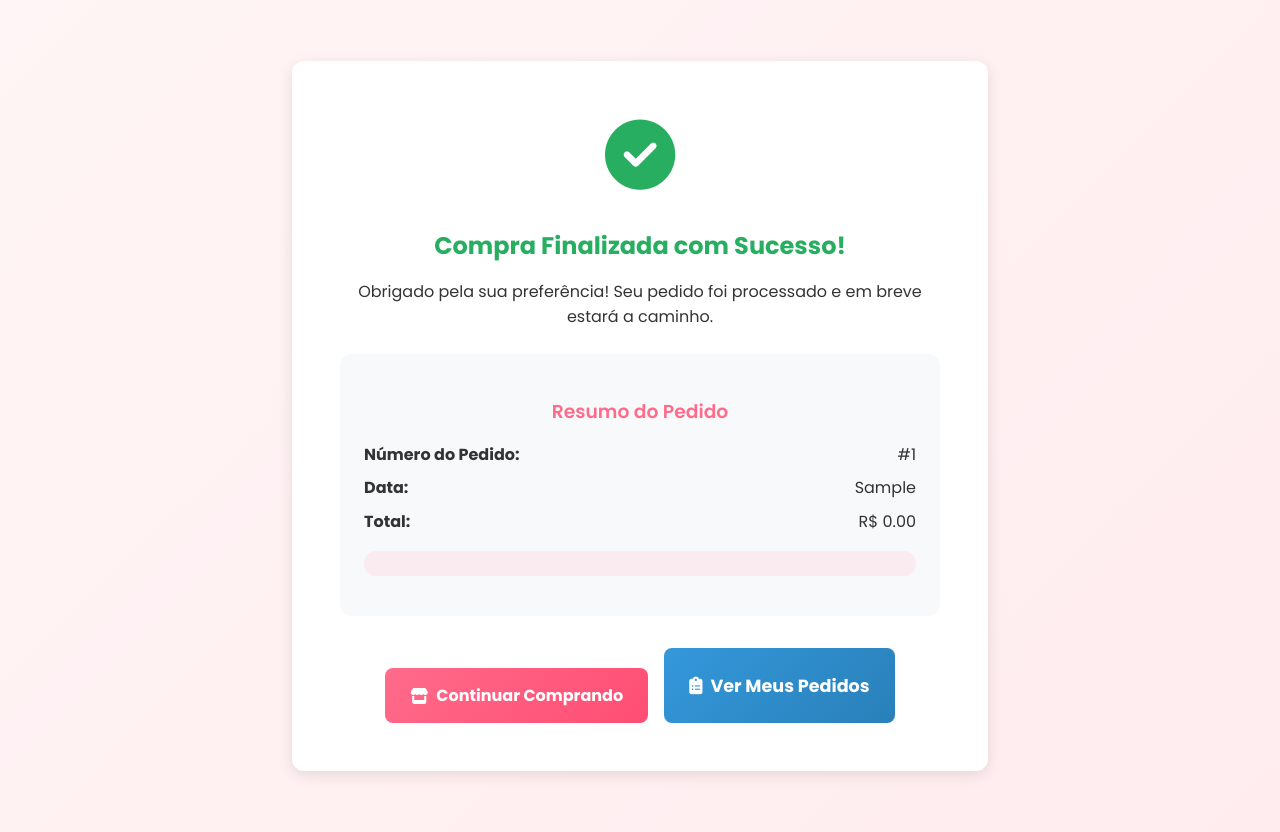
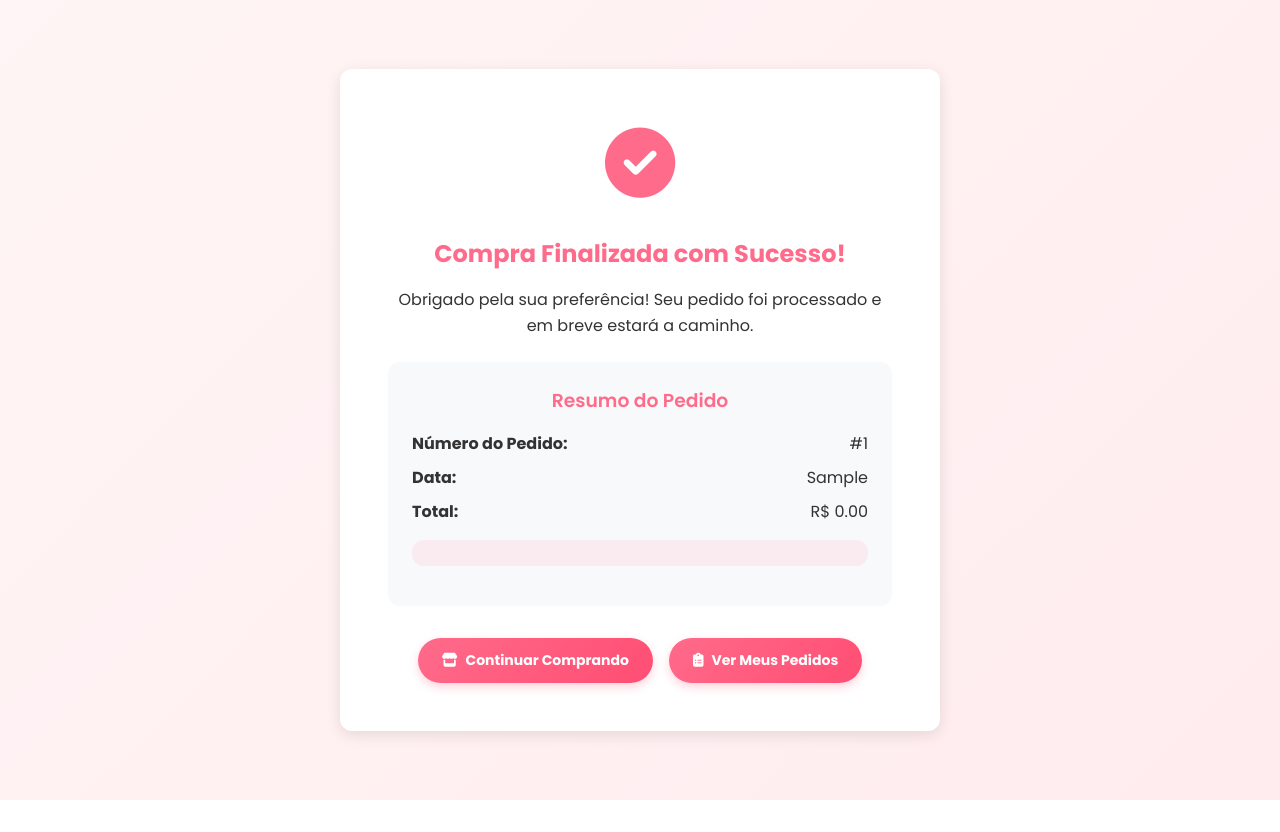
Before and after one commit to SavioSalesSantos/CupcakeStore, a Flask app: template frontend/templates/compra_finalizada.html in a window 1280 px wide. After the commit the page ends 800 px from the top, so only its background shows below. Run offline with Flask 3, Linux system fonts and the light colour scheme; the template is opened without the code that fills it: most values are stand-ins (such as "Sample title", 1, 10 or a date in 2020); some libraries are stand-ins or nearby versions.

Commit message:
PADRONIZAÇÃO DOS BOTÕES

```diff
--- a/frontend/templates/compra_finalizada.html
+++ b/frontend/templates/compra_finalizada.html
@@ -1,4 +1,4 @@
-<!-- templates/compra_finalizada.html (versão atualizada) -->
+<!-- templates/compra_finalizada.html -->
 <!DOCTYPE html>
 <html lang="pt-BR">
 <head>
@@ -20,6 +20,12 @@
             --white: #ffffff;
             --shadow: 0 4px 15px rgba(0, 0, 0, 0.1);
             --radius: 12px;
+        }
+
+        * {
+            margin: 0;
+            padding: 0;
+            box-sizing: border-box;
         }
 
         body {
@@ -45,7 +51,7 @@
 
         .icone-sucesso {
             font-size: 4rem;
-            color: var(--accent);
+            color: var(--primary);
             margin-bottom: 1.5rem;
             animation: pulse 1.5s infinite;
         }
@@ -57,7 +63,7 @@
         }
 
         .compra-finalizada h2 {
-            color: var(--accent);
+            color: var(--primary);
             margin-bottom: 1rem;
             font-weight: 700;
         }
@@ -114,43 +120,38 @@
             color: var(--dark);
         }
 
+        /* 🔽 BOTÕES PADRONIZADOS IGUAL AO CARRINHO */
+        .btn-padrao {
+            display: inline-flex;
+            align-items: center;
+            gap: 0.5rem;
+            padding: 12px 24px !important;
+            border-radius: 25px !important;
+            text-decoration: none;
+            font-weight: 600;
+            transition: all 0.3s ease;
+            border: none;
+            cursor: pointer;
+            font-size: 14px;
+            justify-content: center;
+            min-width: 180px;
+            background: linear-gradient(135deg, var(--primary), var(--primary-dark)) !important;
+            color: white !important;
+            box-shadow: 0 4px 10px rgba(255, 107, 139, 0.3) !important;
+        }
+
+        .btn-padrao:hover {
+            background: linear-gradient(135deg, var(--primary-dark), var(--secondary)) !important;
+            transform: translateY(-2px);
+            box-shadow: 0 6px 20px rgba(255, 107, 139, 0.4) !important;
+        }
+
         .acoes-finalizadas {
             display: flex;
             gap: 1rem;
             justify-content: center;
             flex-wrap: wrap;
             margin-top: 2rem;
-        }
-
-        .btn-comprar, .btn-finalizar {
-            padding: 0.8rem 1.5rem;
-            border-radius: 50px;
-            text-decoration: none;
-            font-weight: 600;
-            transition: all 0.3s ease;
-            display: inline-flex;
-            align-items: center;
-            gap: 0.5rem;
-        }
-
-        .btn-comprar {
-            background: linear-gradient(135deg, var(--primary), var(--primary-dark));
-            color: white;
-        }
-
-        .btn-comprar:hover {
-            background: linear-gradient(135deg, var(--primary-dark), var(--secondary));
-            transform: translateY(-2px);
-        }
-
-        .btn-finalizar {
-            background: linear-gradient(135deg, #3498db, #2980b9);
-            color: white;
-        }
-
-        .btn-finalizar:hover {
-            background: linear-gradient(135deg, #2980b9, #1c6ea4);
-            transform: translateY(-2px);
         }
 
         @media (max-width: 576px) {
@@ -162,7 +163,7 @@
                 flex-direction: column;
             }
 
-            .btn-comprar, .btn-finalizar {
+            .btn-padrao {
                 width: 100%;
                 justify-content: center;
             }
@@ -198,10 +199,10 @@
         </div>
 
         <div class="acoes-finalizadas">
-            <a href="{{ url_for('home') }}" class="btn-comprar">
+            <a href="{{ url_for('home') }}" class="btn-padrao">
                 <i class="fas fa-store"></i> Continuar Comprando
             </a>
-            <a href="{{ url_for('meus_pedidos') }}" class="btn-finalizar">
+            <a href="{{ url_for('meus_pedidos') }}" class="btn-padrao">
                 <i class="fas fa-clipboard-list"></i> Ver Meus Pedidos
             </a>
         </div>
```
Also changed, not shown: correcao_automatica.py (added, +37 -0 lines), corrigir_sequencia.py (deleted, +0 -15 lines), database/database.py (+35 -11 lines), frontend/templates/carrinho.html (+22 -41 lines), frontend/templates/login.html (+18 -9 lines), frontend/templates/register.html (+18 -9 lines), database/cupcakes.db.
